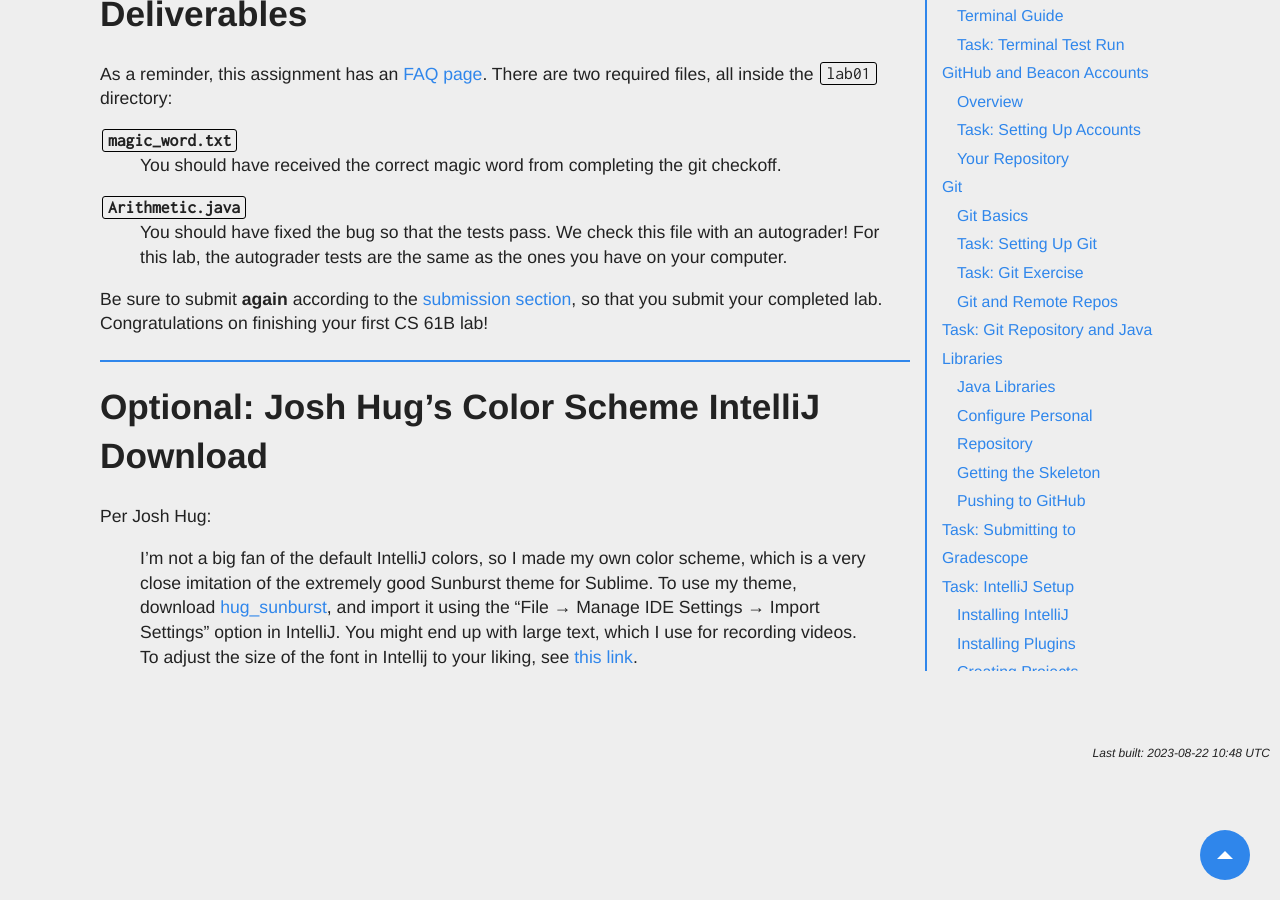
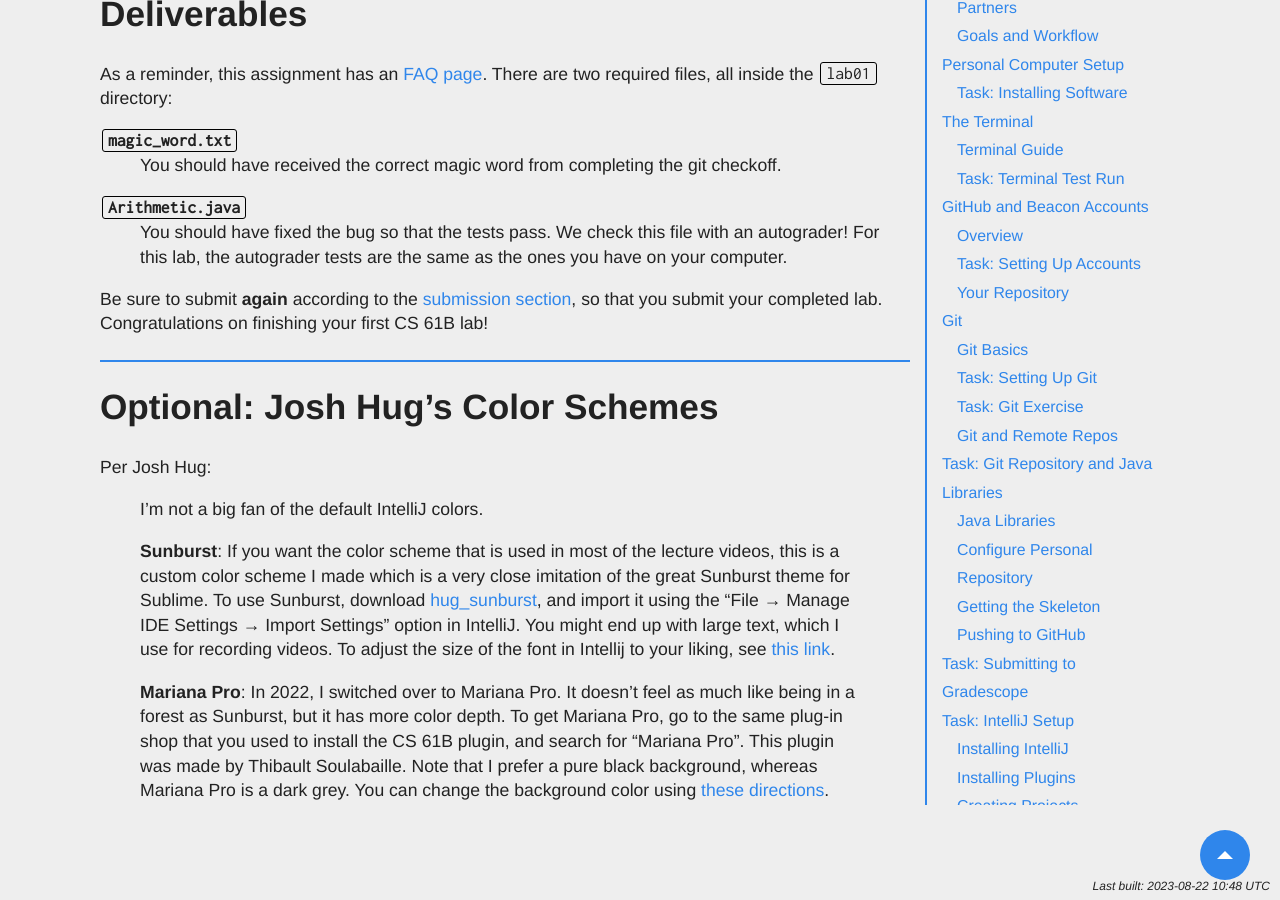
Before and after one commit to Berkeley-CS61B/website-fa23, a Jekyll site: the page built from materials/lab/lab01/index.md, in a window 1280 px wide and 900 px high, scrolled down 20143 px. Built offline with Jekyll 4.4.1, drawn with Linux system fonts in a browser that asks for light colours; nearby versions of some CDN libraries; comment, search, counter and statistics services are not loaded.

Commit message:
Update index.md
Add note about Mariana Pro

```diff
--- a/materials/lab/lab01/index.md
+++ b/materials/lab/lab01/index.md
@@ -889,15 +889,24 @@ Be sure to submit **again** according to the
 [submission section](#task-submitting-to-gradescope), so that you submit your
 completed lab. Congratulations on finishing your first CS 61B lab!
 
-## Optional: Josh Hug's Color Scheme IntelliJ Download
+## Optional: Josh Hug's Color Schemes
 
 Per Josh Hug:
 
-> I'm not a big fan of the default IntelliJ colors, so I made my own color
-> scheme, which is a very close imitation of the extremely good Sunburst theme
-> for Sublime. To use my theme, download [hug_sunburst](hug_sunburst.jar), and
+> I'm not a big fan of the default IntelliJ colors.
+>
+> **Sunburst**: If you want the color scheme that is used in most of the lecture videos,
+> this is a custom color scheme I made which is a very close imitation of the great Sunburst theme
+> for Sublime. To use Sunburst, download [hug_sunburst](hug_sunburst.jar), and
 > import it using the "File &rarr; Manage IDE Settings &rarr; Import Settings"
 > option in IntelliJ. You might end up with large text, which I use for
 > recording videos. To adjust the size of the font in Intellij to your liking,
 > see
 > [this link](https://www.jetbrains.com/help/idea/configuring-colors-and-fonts.html).
+>
+> **Mariana Pro**: In 2022, I switched over to Mariana Pro. It doesn't feel as much like
+> being in a forest as Sunburst, but it has more color depth. To get Mariana Pro, go to the
+> same plug-in shop that you used to install the CS 61B plugin, and search for "Mariana Pro".
+> This plugin was made by Thibault Soulabaille. Note that I prefer a pure black background,
+> whereas Mariana Pro is a dark grey. You can change the background color using
+> [these directions](https://stackoverflow.com/questions/19411510/how-do-you-change-background-color-in-the-settings-of-jetbrains-ide).
```
